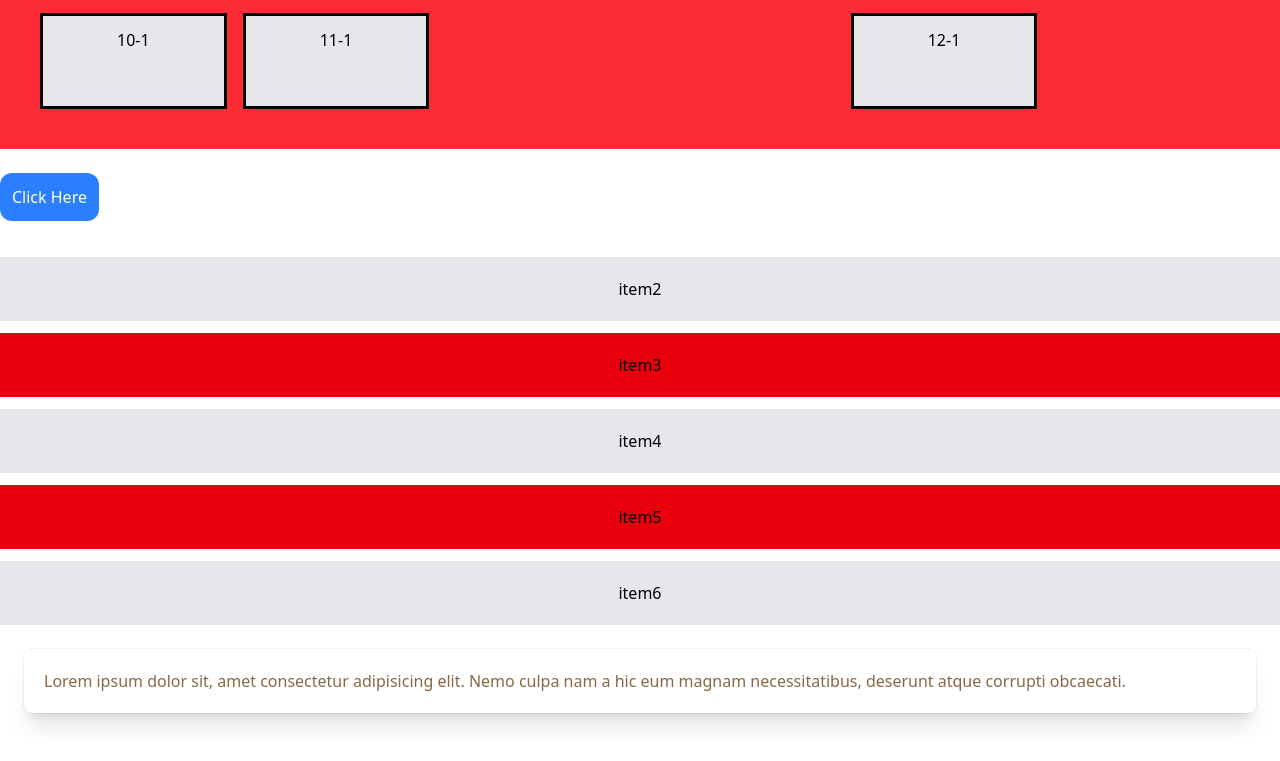
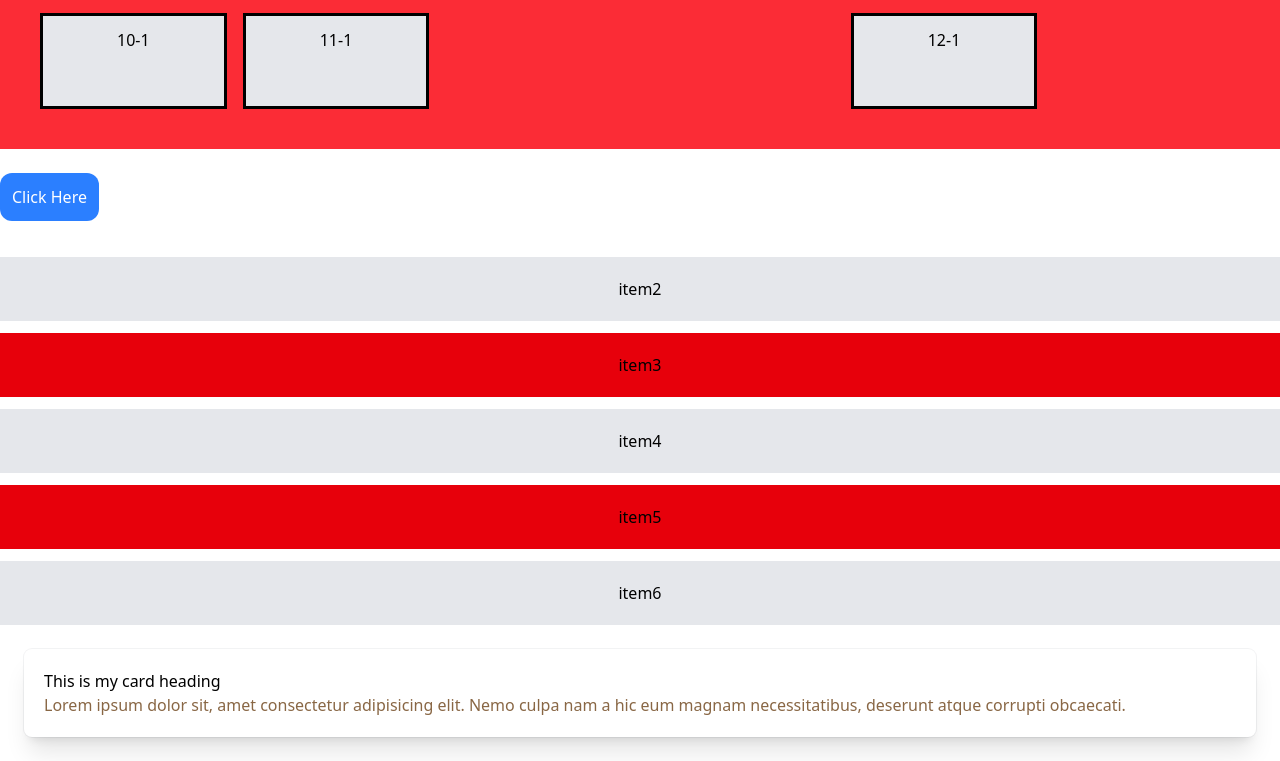
Before and after one commit to muthukumari-M/my-tailwind-repo, a plain HTML site: page index.html in a window 1280 px wide. Shown: the part 1115-1876 px from the top of the page. Before the commit the page ends 1852 px from the top, so only its background shows below. Drawn offline with nearby package versions, Linux system fonts and the light colour scheme.

Commit message:
h2 tag added

```diff
--- a/index.html
+++ b/index.html
@@ -61,7 +61,9 @@
          </ul>
          <!-- Custom style -->
           <div class="m-6 bg-white p-[20px] rounded-lg shadow-xl ring-1 ring-slate-900/5">
+            <h2>This is my card heading</h2>
             <p class="text-[#896745]">Lorem ipsum dolor sit, amet consectetur adipisicing elit. Nemo culpa nam a hic eum magnam necessitatibus, deserunt atque corrupti obcaecati.</p>
+
           </div>
 </body>
 </html>
```
